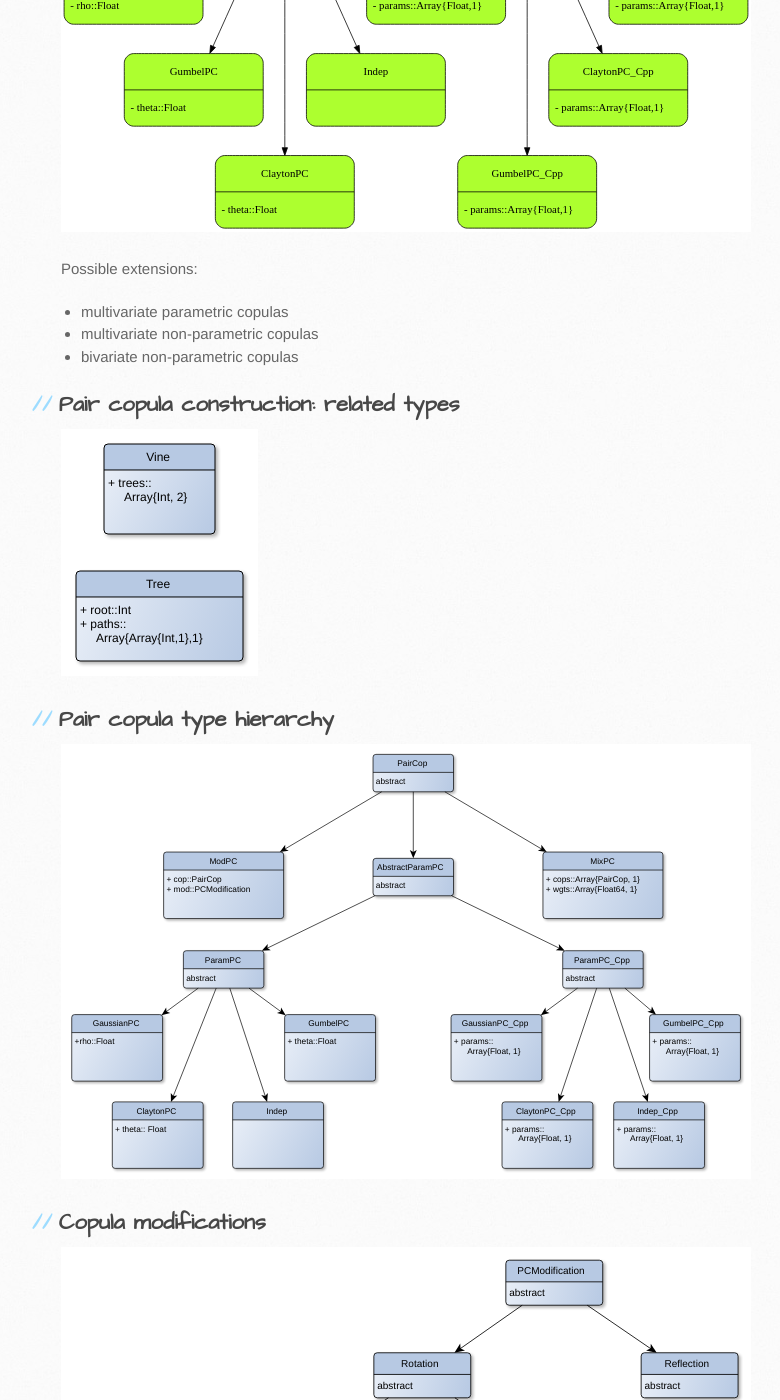
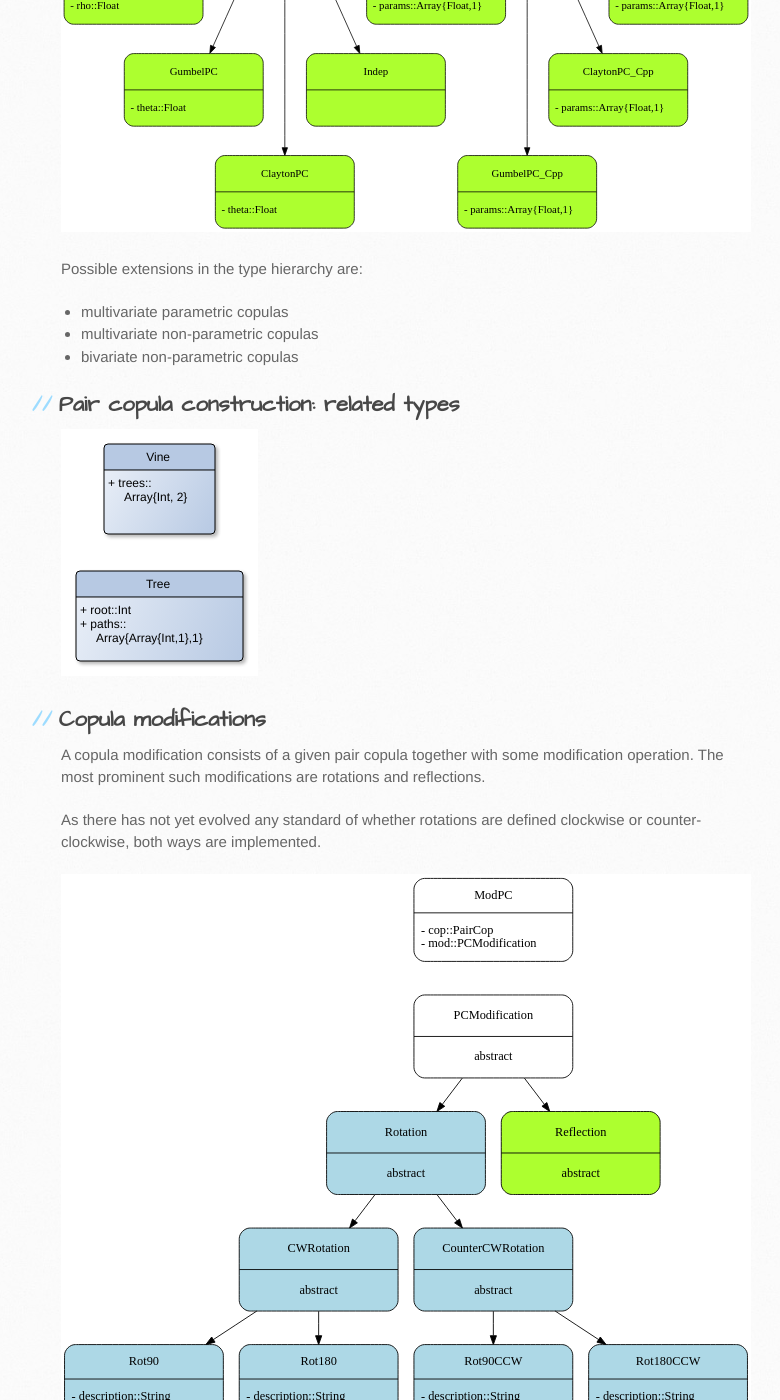
Before and after one commit to JuliaFinMetriX/Copulas.jl, a Jekyll site: the page built from index.md, in a window 1280 px wide and 1400 px high, scrolled down 1526 px. Shown: the whole window, without its empty margins (109-889 px from the left). Built offline with Jekyll 4.4.1, drawn with Linux system fonts in a browser that asks for light colours; some of the changed text lies outside the part shown.

Commit message:
copula modification types added

```diff
--- a/index.md
+++ b/index.md
@@ -39,15 +39,17 @@ are required both as starting point for copula modifications and for
 pair copula constructions. However, most parametric copula families
 are not yet implemented in core Julia yet. Hence, in the meantime,
 there exist two different representations of parametric copulas:
-`ParamPC`, which is a pure Julia implementation, and `ParamPC_Cpp`,
-which makes use of the C++ copula package `VineCopulaCPP`.
+`ParamPC`, which is a pure Julia implementation for a few parametric
+families, and `ParamPC_Cpp`, which makes use of the C++ copula package
+`VineCopulaCPP`.
 
 Every abstraction on top of parametric copulas, however, is written in
 pure Julia.
 
 ![Type hierarchy](pics/cop_type_hierarchy.svg)
 
-Possible extensions:
+Possible extensions in the type hierarchy are:
+
 - multivariate parametric copulas
 - multivariate non-parametric copulas
 - bivariate non-parametric copulas
@@ -59,15 +61,17 @@ Pair copula construction: related types
 ![PCC](pics/vine_types.svg)
 
 
-Pair copula type hierarchy
---------------------------
-
-![Type hierarchy](pics/type_graph.svg)
-
 Copula modifications
 --------------------
 
-![Copula modifications](pics/copula_modifiers.svg)
+A copula modification consists of a given pair copula together with
+some modification operation. The most prominent such modifications are
+rotations and reflections.
+
+As there has not yet evolved any standard of whether rotations are
+defined clockwise or counter-clockwise, both ways are implemented.
+
+![Copula modifications](pics/cop_modifications.svg)
 
 Copula theory
 -------------
```
Also changed, not shown: other parts of index.md (+1 -1 lines), pics/cop_modifications.svg (added), 2 other files.
